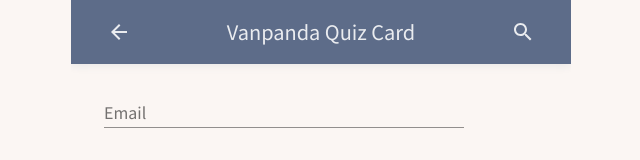
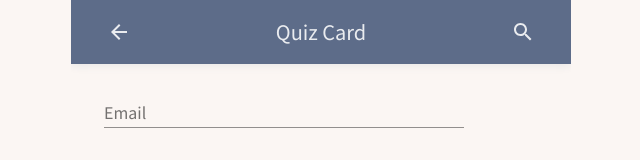
Before and after one commit to de2008de/vanpanda_quiz_card_ui, a React (Create React App) app: page /login in a window 1280 px wide. Shown: the top 160 px of the page, without its empty margins (319-959 px from the left). Built offline with nearby package versions, Linux system fonts and the light colour scheme; a web font is replaced by a local one; what react-stripe-elements would draw is missing.

Commit message:
Change app title to Quiz Card

```diff
--- a/src/components/AppShell/WCAppBar.js
+++ b/src/components/AppShell/WCAppBar.js
@@ -60,7 +60,7 @@
                     </div>
                     <Typography variant="h6" className={classes.title}>
                         <Box component="span" className={classes.titleSpan}>
-                            Vanpanda Quiz Card
+                            Quiz Card
                         </Box>
                     </Typography>
                     <Link to="/search">
```
